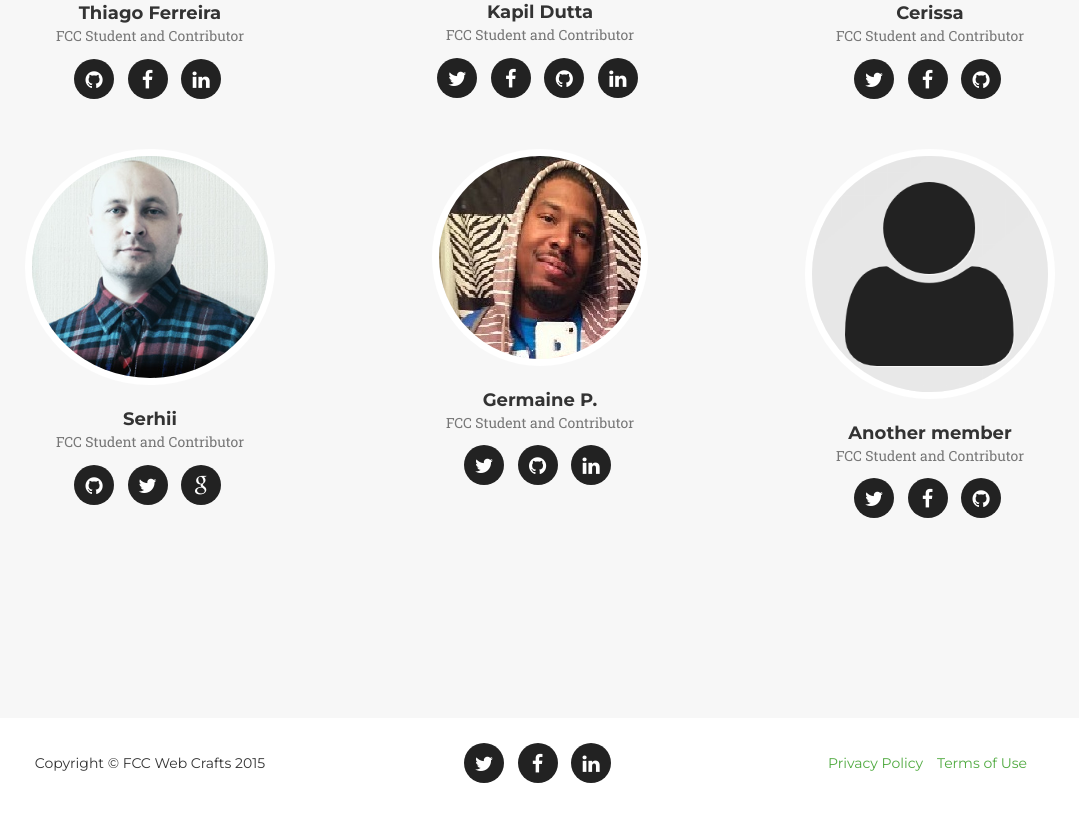
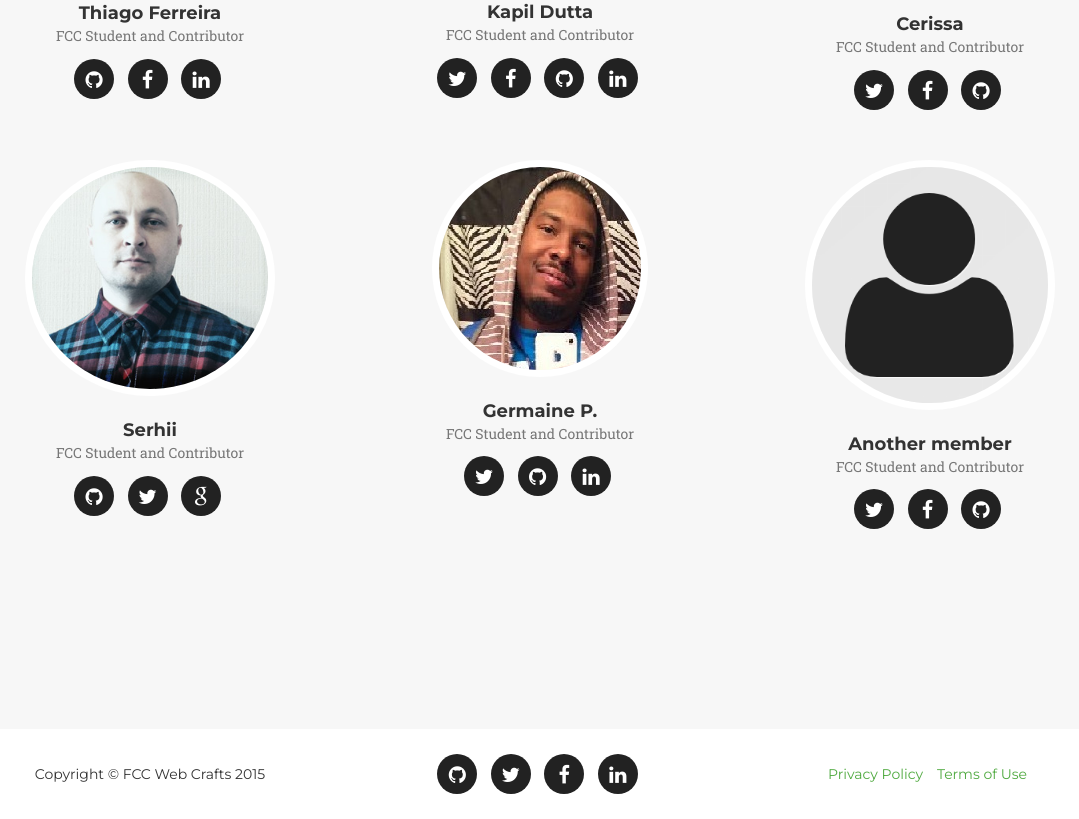
Before and after one commit to FCCWebCrafts/FCCWebCrafts.github.io, a plain HTML site: page index.html in a window 1280 px wide. Shown: the part 2374-3193 px from the top of the page, without its empty margins (100-1179 px from the left). Drawn offline with nearby package versions, Linux system fonts and the light colour scheme; a web font is replaced by a local one.

Commit message:
pic change and added guthub button to bottom

```diff
--- a/index.html
+++ b/index.html
@@ -515,6 +515,8 @@
                 </div>
                 <div class="col-md-4">
                     <ul class="list-inline social-buttons">
+                    <li><a href="https://github.com/FCCWebCrafts/FCCWebCrafts.github.io"><i class="fa fa-github"></i></a>
+                        </li>
                         <li><a href="#"><i class="fa fa-twitter"></i></a>
                         </li>
                         <li><a href="#"><i class="fa fa-facebook"></i></a>
```
Also changed, not shown: img/team/c1.jpg.
